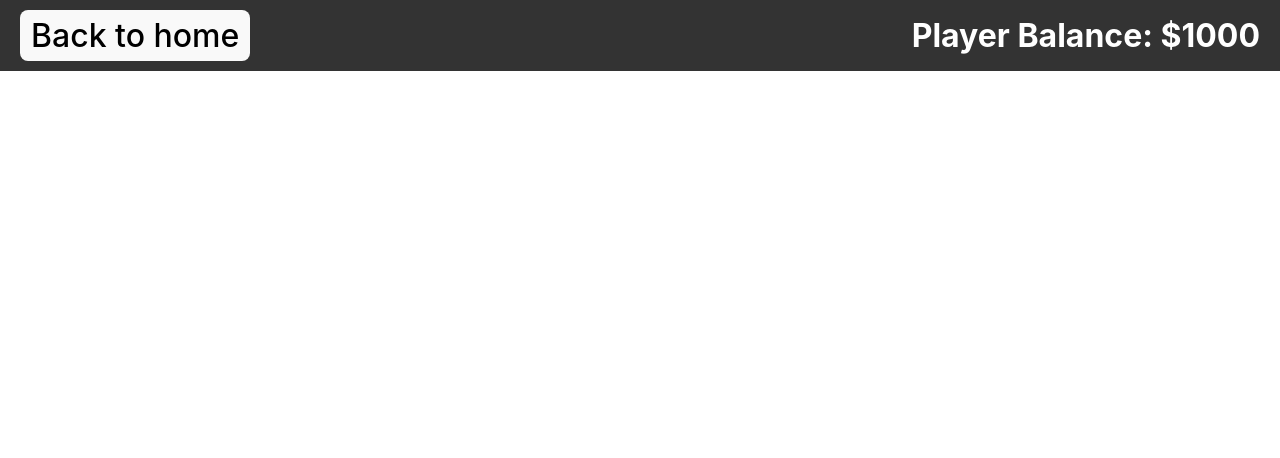
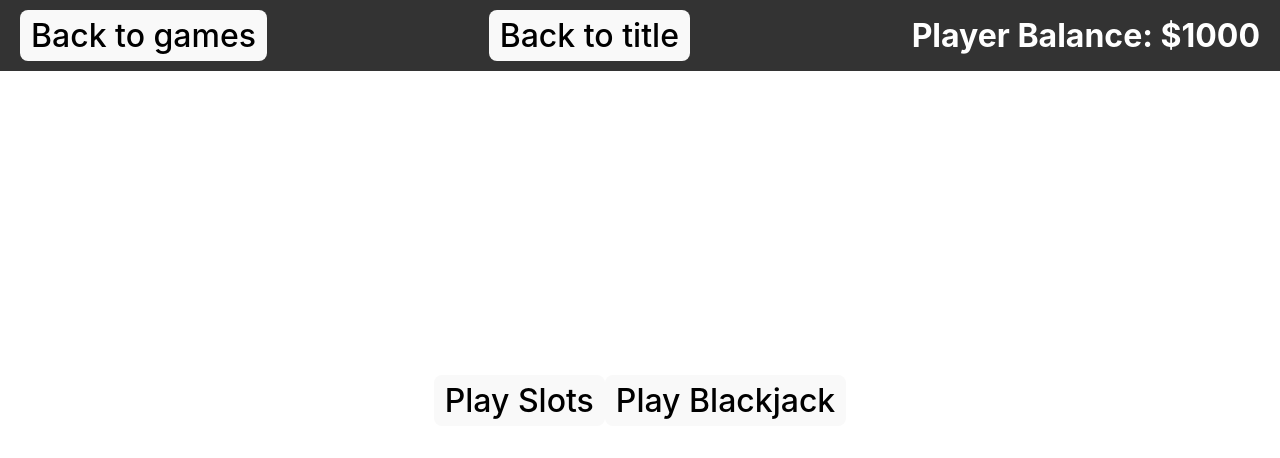
Before and after one commit to ThomasClifton/CasinoSim, a React (Vite) app: page /casino in a window 1280 px wide. Shown: the top 458 px of the page. Built offline with nearby package versions, Linux system fonts and the light colour scheme.

Commit message:
Added new landing page

```diff
--- a/src/App.tsx
+++ b/src/App.tsx
@@ -5,6 +5,7 @@ import Slots from './containers/SlotsGameContainer';
 import Blackjack from './containers/BlackjackGameContainer';
 import Header from './components/header';
 import Home from './containers/HomeContainer';
+import Casino from './containers/CasinoContainer';
 //import './App.css';
 
 function App() {
@@ -17,6 +18,7 @@ function App() {
 
                 <Routes>
                     <Route path="/" element={<Home />} />
+                    <Route path="/casino" element={<Casino />} />
                     <Route path="/slots" element={<Slots />} />
                     <Route path="/blackjack" element={<Blackjack />} />
                 </Routes>
--- a/src/components/header.tsx
+++ b/src/components/header.tsx
@@ -8,8 +8,13 @@ class Header extends React.Component<{ balance: any }> {
         return (
             <div className="app-header">
                 <div>
+                    <Link to="/casino">
+                        <button>Back to games</button>
+                    </Link>
+                </div>
+                <div>
                     <Link to="/">
-                        <button>Back to home</button>
+                        <button>Back to title</button>
                     </Link>
                 </div>
                 <div className="header-balance">
--- /dev/null
+++ b/src/containers/CasinoContainer.tsx
@@ -0,0 +1,20 @@
+import { Link } from 'react-router-dom';
+import '../styles/_home.css';
+//import '../styles/_casino.css';
+
+const Casino = () => {
+    return (
+        <div className="casino-container">
+            <div className="casino-buttons">
+                <Link to="/slots">
+                    <button>Play Slots</button>
+                </Link>
+                <Link to="/blackjack">
+                    <button>Play Blackjack</button>
+                </Link>
+            </div>
+        </div>
+    );
+};
+
+export default Casino;
--- a/src/containers/HomeContainer.tsx
+++ b/src/containers/HomeContainer.tsx
@@ -10,11 +10,8 @@ const Home = () => {
             </p>
 
             <div className="home-buttons">
-                <Link to="/slots">
-                    <button>Play Slots</button>
-                </Link>
-                <Link to="/blackjack">
-                    <button>Play Blackjack</button>
+                <Link to="/casino">
+                    <button>Play</button>
                 </Link>
             </div>
         </div>
```
